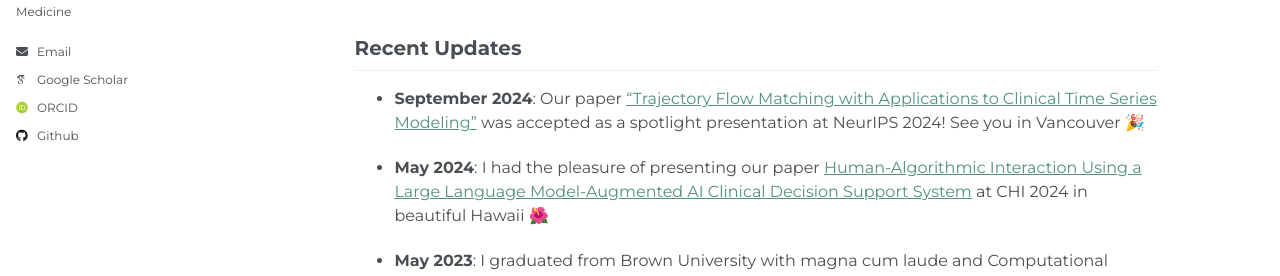
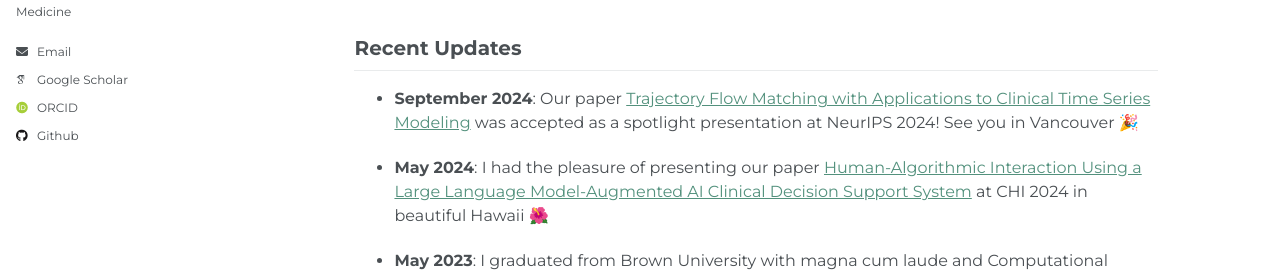
Before and after one commit to yuan-pu/yuan-pu_academicPages, a Jekyll site: the page built from _pages/about.md, in a window 1280 px wide and 1098 px high. Shown: the part 377-653 px from the top of the window. Built offline with Jekyll 4.4.1, drawn with Linux system fonts in a browser that asks for light colours; some web fonts are replaced.

```diff
--- a/_pages/about.md
+++ b/_pages/about.md
@@ -15,7 +15,7 @@ My research interests lie in leveraging advanced computational methods to improv
 
 <h2> Recent Updates </h2>
 
-- **September 2024**: Our paper ["Trajectory Flow Matching with Applications to Clinical Time Series Modeling"](https://arxiv.org/abs/2410.21154) was accepted as a spotlight presentation at NeurIPS 2024! See you in Vancouver 🎉
+- **September 2024**: Our paper [Trajectory Flow Matching with Applications to Clinical Time Series Modeling](https://arxiv.org/abs/2410.21154) was accepted as a spotlight presentation at NeurIPS 2024! See you in Vancouver 🎉
 
 - **May 2024**: I had the pleasure of presenting our paper [Human-Algorithmic Interaction Using a Large Language Model-Augmented AI Clinical Decision Support System](https://dl.acm.org/doi/full/10.1145/3613904.3642024) at CHI 2024 in beautiful Hawaii 🌺
 
```
